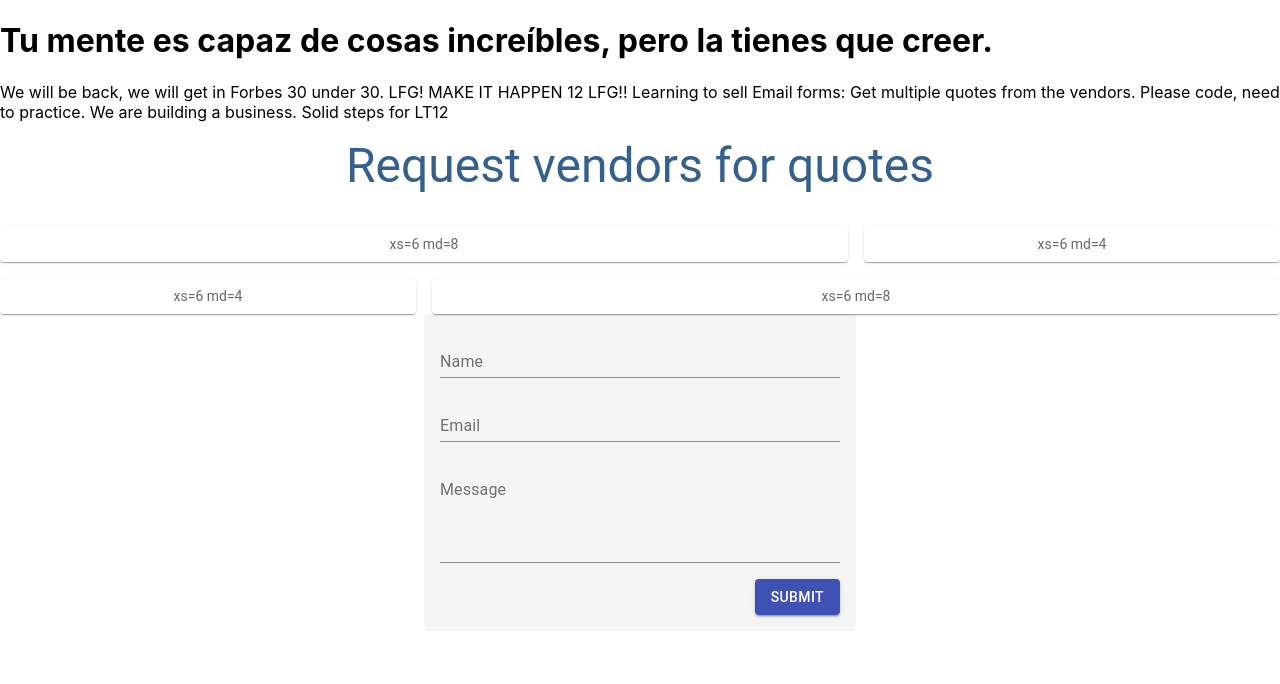
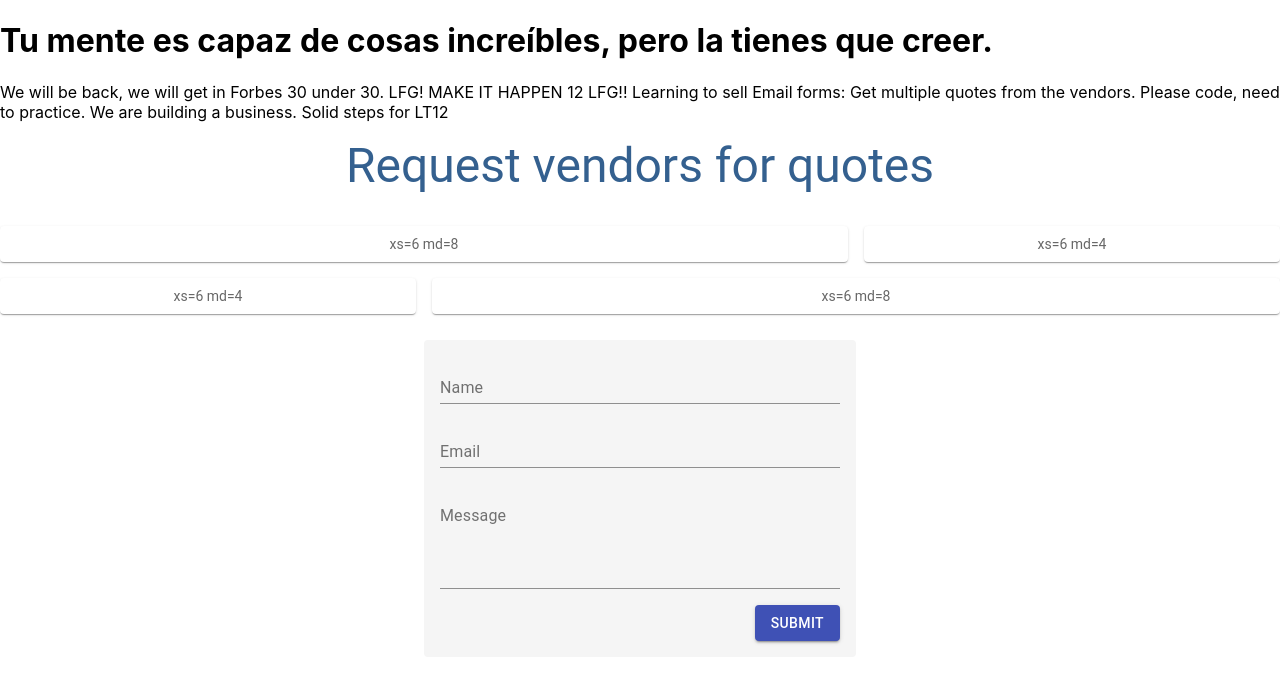
Before and after one commit to macosta2015/MaintenanceQuotes, a React (Create React App) app in the folder email_quotes/: page / in a window 1280 px wide. Shown: the top 684 px of the page. Built offline with nearby package versions, Linux system fonts and the light colour scheme.

Commit message:
Working now

```diff
--- a/email_quotes/src/Form/Form.js
+++ b/email_quotes/src/Form/Form.js
@@ -38,7 +38,7 @@ export default function Multiple() {
   };
 
   return (
-    <form className={classes.form} onSubmit={handleSubmit}>
+    <form className={classes.form} onSubmit={handleSubmit} style={{ marginTop: '2%' }}>
       <TextField
         className={classes.input}
         label="Name"
--- a/email_quotes/src/index.js
+++ b/email_quotes/src/index.js
@@ -5,12 +5,14 @@ import App from './App';
 import Multiple from './Form/Form.js'
 import FullWidthGrid from './Form/Grid.js';
 
+console.log("Import statement for Multiple:", Multiple);
+
+
 const root = ReactDOM.createRoot(document.getElementById('root'));
 root.render(
   <React.StrictMode>
     <App />
     <FullWidthGrid />
     <Multiple />
-
   </React.StrictMode>
 );
```
